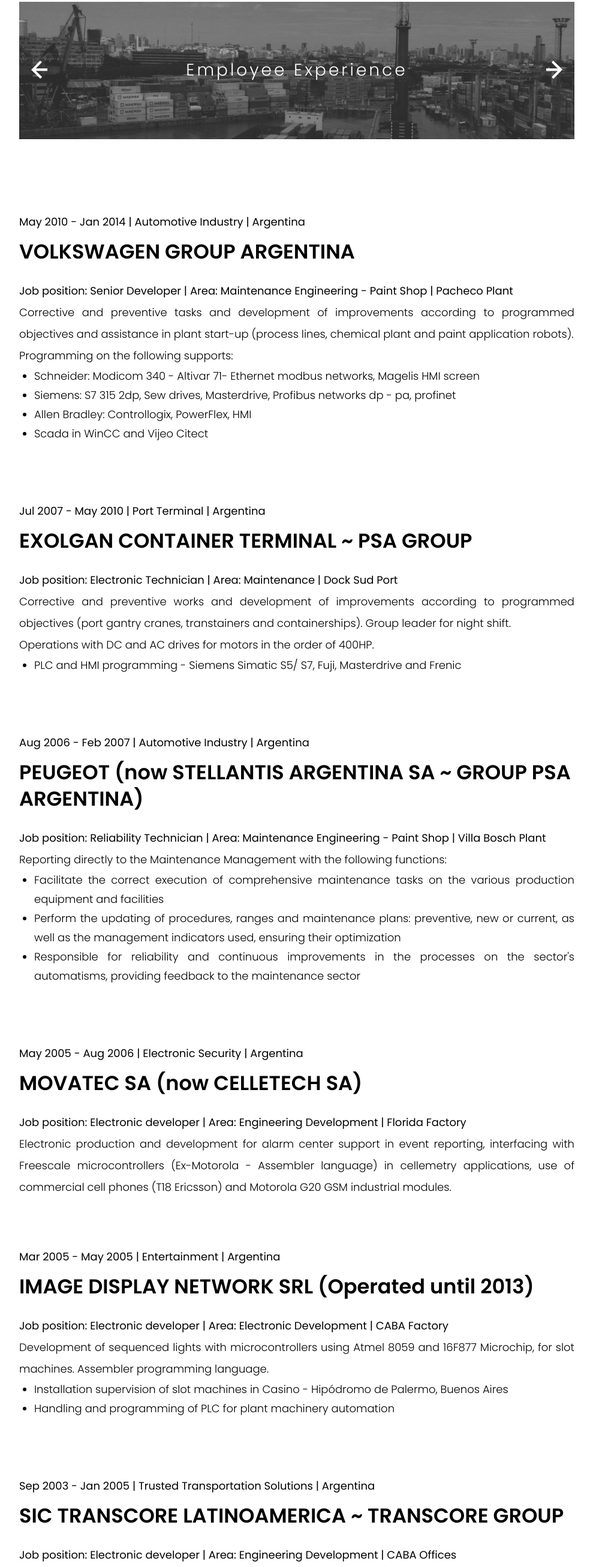
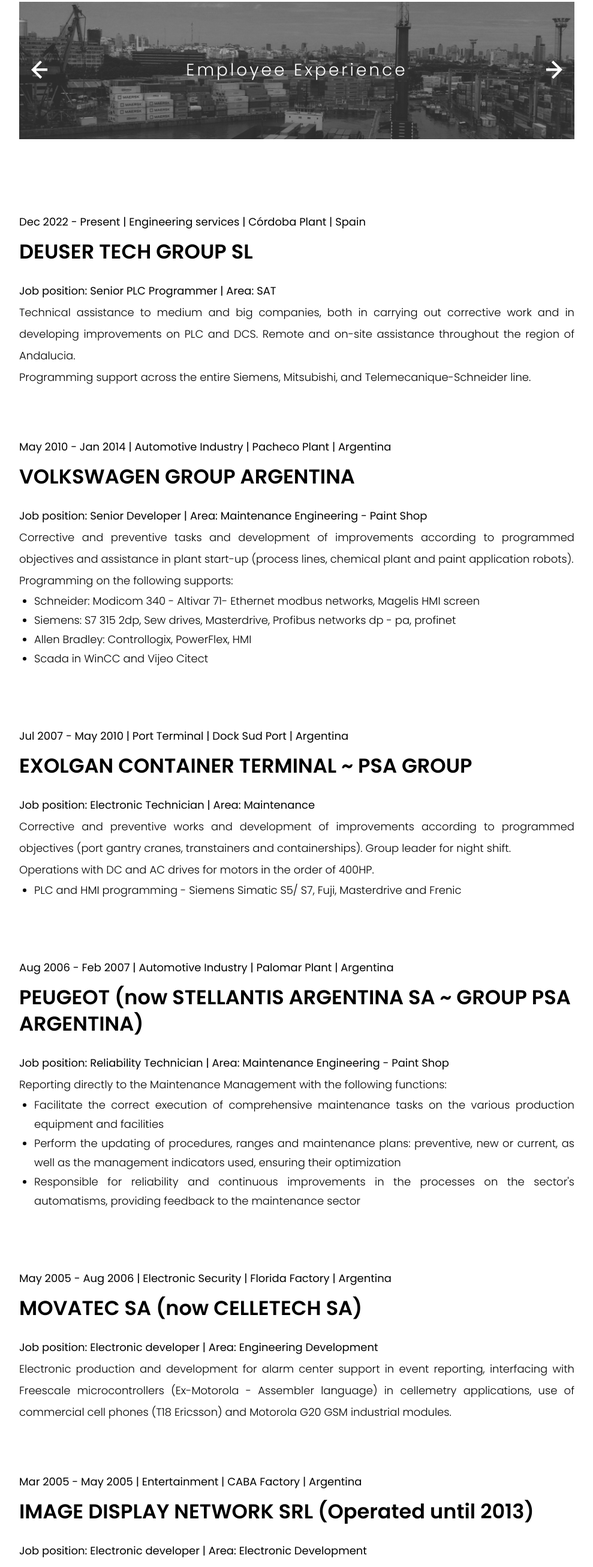
Before and after one commit to JoseAvegno/Resume, a plain HTML site: page employee-experience.html in a window 1280 px wide. Shown: the part 188-2800 px from the top of the page at 60% size, without its empty margins (145-1134 px from the left). Drawn offline with nearby package versions, Linux system fonts and the light colour scheme.

Commit message:
new work

```diff
--- a/employee-experience.html
+++ b/employee-experience.html
@@ -44,9 +44,17 @@
                   <div class="col-12 col-sm-12  col-md-12  col-lg-12  col-xl-12  col-xxl12">
                   <!-- Experience -->
                     <div class="ds-exper-block">
-                      <span class="ds-pr-info">May 2010 - Jan 2014 | Automotive Industry | Argentina </span>
+                      <span class="ds-pr-info">Dec 2022 - Present | Engineering services | Córdoba Plant | Spain </span>
+                      <h2 class="ds-headingSm"><a target="_blanck" href="https://deuser.es/">DEUSER TECH GROUP SL</a></h2>
+                      <p><b>Job position: Senior PLC Programmer | Area: SAT </b></p>
+                      <p>Technical assistance to medium and big companies, both in carrying out corrective work and in developing improvements on PLC and DCS. Remote and on-site assistance throughout the region of Andalucia.</p>
+                      <p>Programming support across the entire Siemens, Mitsubishi, and Telemecanique-Schneider line.</p>
+                    </div>
+                  <!-- Experience -->
+                    <div class="ds-exper-block">
+                      <span class="ds-pr-info">May 2010 - Jan 2014 | Automotive Industry | Pacheco Plant | Argentina </span>
                       <h2 class="ds-headingSm"><a target="_blanck" href="https://www.volkswagen.com.ar/es/volkswagen-group-argentina.html">VOLKSWAGEN GROUP ARGENTINA</a></h2>
-                      <p><b>Job position: Senior Developer | Area: Maintenance Engineering - Paint Shop | Pacheco Plant</b></p>
+                      <p><b>Job position: Senior Developer | Area: Maintenance Engineering - Paint Shop </b></p>
                       <p>Corrective and preventive tasks and development of improvements according to programmed objectives and assistance in plant start-up (process lines, chemical plant and paint application robots).</p>
                       <p>Programming on the following supports:</p>
                       <ul>
@@ -58,9 +66,9 @@
                     </div>
                   <!-- Experience -->
                     <div class="ds-exper-block">
-                      <span class="ds-pr-info">Jul 2007 - May 2010 | Port Terminal | Argentina </span>
+                      <span class="ds-pr-info">Jul 2007 - May 2010 | Port Terminal | Dock Sud Port | Argentina </span>
                       <h2 class="ds-headingSm"><a target="_blanck" href="https://exolgan.itl.com.ar/">EXOLGAN CONTAINER TERMINAL ~ PSA GROUP</a></h2>
-                      <p><b>Job position: Electronic Technician | Area: Maintenance | Dock Sud Port</b></p>
+                      <p><b>Job position: Electronic Technician | Area: Maintenance </b></p>
                       <p>Corrective and preventive works and development of improvements according to programmed objectives (port gantry cranes, transtainers and containerships). Group leader for night shift. </p>
                       <p>Operations with DC and AC drives for motors in the order of 400HP. </p>
                       <ul>
@@ -69,9 +77,9 @@
                     </div>
                   <!-- Experience -->
                     <div class="ds-exper-block">
-                      <span class="ds-pr-info">Aug 2006 - Feb 2007  | Automotive Industry | Argentina </span>
+                      <span class="ds-pr-info">Aug 2006 - Feb 2007  | Automotive Industry | Palomar Plant | Argentina </span>
                       <h2 class="ds-headingSm"><a target="_blanck" href="https://site.groupe-psa.com/argentina/es/">PEUGEOT (now STELLANTIS ARGENTINA SA ~ GROUP PSA ARGENTINA)</a></h2>
-                      <p><b>Job position: Reliability Technician  | Area: Maintenance Engineering - Paint Shop | Villa Bosch Plant</b></p>
+                      <p><b>Job position: Reliability Technician  | Area: Maintenance Engineering - Paint Shop </b></p>
                       <p>Reporting directly to the Maintenance Management with the following functions:   </p>
                       <ul>
                         <li>Facilitate the correct execution of comprehensive maintenance tasks on the various production equipment and facilities   </li>
@@ -81,17 +89,17 @@
                     </div>
                   <!-- Experience -->
                     <div class="ds-exper-block">
-                      <span class="ds-pr-info">May 2005 - Aug 2006  | Electronic Security | Argentina </span>
+                      <span class="ds-pr-info">May 2005 - Aug 2006  | Electronic Security | Florida Factory | Argentina </span>
                       <h2 class="ds-headingSm"><a target="_blanck" href="https://www.celletech.com.ar/">MOVATEC SA (now CELLETECH SA) </a></h2>
-                      <p><b>Job position: Electronic developer  | Area: Engineering Development | Florida Factory</b></p>
+                      <p><b>Job position: Electronic developer  | Area: Engineering Development </b></p>
                       <p>Electronic production and development for alarm center support in event reporting, interfacing with Freescale microcontrollers (Ex-Motorola - Assembler language) in
                         cellemetry applications, use of commercial cell phones (T18 Ericsson) and Motorola G20 GSM industrial modules.  </p>
                    </div>
                   <!-- Experience -->
                     <div class="ds-exper-block">
-                      <span class="ds-pr-info">Mar 2005 - May 2005   | Entertainment | Argentina </span>
+                      <span class="ds-pr-info">Mar 2005 - May 2005   | Entertainment | CABA Factory | Argentina </span>
                       <h2 class="ds-headingSm">IMAGE DISPLAY NETWORK SRL (Operated until 2013) </h2>
-                      <p><b>Job position: Electronic developer  | Area: Electronic Development | CABA Factory</b></p>
+                      <p><b>Job position: Electronic developer  | Area: Electronic Development </b></p>
                       <p>Development of sequenced lights with microcontrollers using Atmel 8059 and 16F877 Microchip, for slot machines. Assembler programming language.   </p>
                       <ul>
                         <li>Installation supervision of slot machines in Casino - Hipódromo de Palermo, Buenos Aires  </li>
@@ -100,9 +108,9 @@
                     </div>
                   <!-- Experience -->
                     <div class="ds-exper-block">
-                      <span class="ds-pr-info">Sep 2003 - Jan 2005    | Trusted Transportation Solutions | Argentina </span>
+                      <span class="ds-pr-info">Sep 2003 - Jan 2005    | Trusted Transportation Solutions | CABA Offices | Argentina </span>
                       <h2 class="ds-headingSm"><a target="_blanck" href="https://sictranscore.com/">SIC TRANSCORE LATINOAMERICA ~ TRANSCORE GROUP</a></h2>
-                      <p><b>Job position: Electronic developer  | Area: Engineering Development | CABA Offices</b></p>
+                      <p><b>Job position: Electronic developer  | Area: Engineering Development </b></p>
                       <p>Programming with Assembler language of Microchip 16F84A for Control of access barriers for cars (parking). RFID Tag Interfaces installed in highways - tolling. </p>
                       <p>Implementation of PLC Koyo DL5. Integration of personnel and car access control systems.  </p>
                       <p>Supervision of on-site installations:   </p>
@@ -116,37 +124,37 @@
                     </div>
                   <!-- Experience -->
                     <div class="ds-exper-block">
-                      <span class="ds-pr-info">Jan 2003 - Dec 2003  | Record Distributor | Argentina </span>
+                      <span class="ds-pr-info">Jan 2003 - Dec 2003  | Record Distributor | CABA Warehouse | Argentina </span>
                       <h2 class="ds-headingSm"><a target="_blanck" href="http://www.dbndiscos.com/">DBN - DISCOGRAFICA BELGRANO NORTE </a></h2>
-                      <p><b>Job position: Electronic Technician  | Area: Maintenance | CABA Warehouse </b></p>
+                      <p><b>Job position: Electronic Technician  | Area: Maintenance  </b></p>
                       <p>Maintenance of Betacan and videos for the editing island of the TV program "Sin Estribos" (broadcasted by Channel 7), as well as maintenance and tuning of professional audio: mixing console and digital processors.  </p>
                     </div>
                   <!-- Experience -->
                     <div class="ds-exper-block">
-                      <span class="ds-pr-info">May 2003 - Dec 2003   | Bookstores | Argentina </span>
+                      <span class="ds-pr-info">May 2003 - Dec 2003   | Bookstores | CABA Store | Argentina </span>
                       <h2 class="ds-headingSm"><a target="_blanck" href="https://www.yenny-elateneo.com/">YENNI EL ATENEO - DISTRIBUIDORA YENNY SRL  </a></h2>
-                      <p><b>Job position: Electronic Technician  | Area: Maintenance | CABA Store </b></p>
+                      <p><b>Job position: Electronic Technician  | Area: Maintenance  </b></p>
                       <p>Maintenance of ambient sound and individual CD listening equipment (outsourced service through DBN). </p>
                     </div>
                   <!-- Experience -->
                     <div class="ds-exper-block">
-                      <span class="ds-pr-info">Apr 2001 - Sep 2002  | Technical Support | Argentina </span>
+                      <span class="ds-pr-info">Apr 2001 - Sep 2002  | Technical Support | L. Zamora Store | Argentina </span>
                       <h2 class="ds-headingSm">SERVITRONIC</h2>
-                      <p><b>Job position: Electronic Technician  | Area: Electronic repairs | Lomas de Zamora Store </b></p>
+                      <p><b>Job position: Electronic Technician  | Area: Electronic repairs  </b></p>
                       <p>Maintenance and repair of industrial electronics. Work with rectifiers in DC motors at CLARK YALE. Discrete variable speed drives (DC) managed by microcontrollers. </p>
                     </div>
                   <!-- Experience -->
                     <div class="ds-exper-block">
-                      <span class="ds-pr-info">Jan 2000 - Jan 2001   | Technical Support | Argentina </span>
+                      <span class="ds-pr-info">Jan 2000 - Jan 2001   | Technical Support | CABA Store | Argentina </span>
                       <h2 class="ds-headingSm">TEVERAMA</h2>
-                      <p><b>Job position: Electronic Technician  | Area: Electronic repairs | Caba Store </b></p>
+                      <p><b>Job position: Electronic Technician  | Area: Electronic repairs  </b></p>
                       <p>Repair of audio video, television and computer monitors. </p>
                     </div>
                   <!-- Experience -->
                     <div class="ds-exper-block">
-                      <span class="ds-pr-info">Apr 1998 - Feb 2000    | Technical Support | Argentina </span>
+                      <span class="ds-pr-info">Apr 1998 - Feb 2000    | Technical Support | Martinez Store | Argentina </span>
                       <h2 class="ds-headingSm">ALTRONIC ~ Official Sony Technical Service. </h2>
-                      <p><b>Job position: Electronic Technician  | Area: Electronic repairs | Martinez Branch Store </b></p>
+                      <p><b>Job position: Electronic Technician  | Area: Electronic repairs </b></p>
                       <p>Electronic repair and maintenance of home audio and video equipment. Started as a trainee (Dual plan of EMET Nº. 28), then became effective. </p>
                     </div>
                   </div>
```
